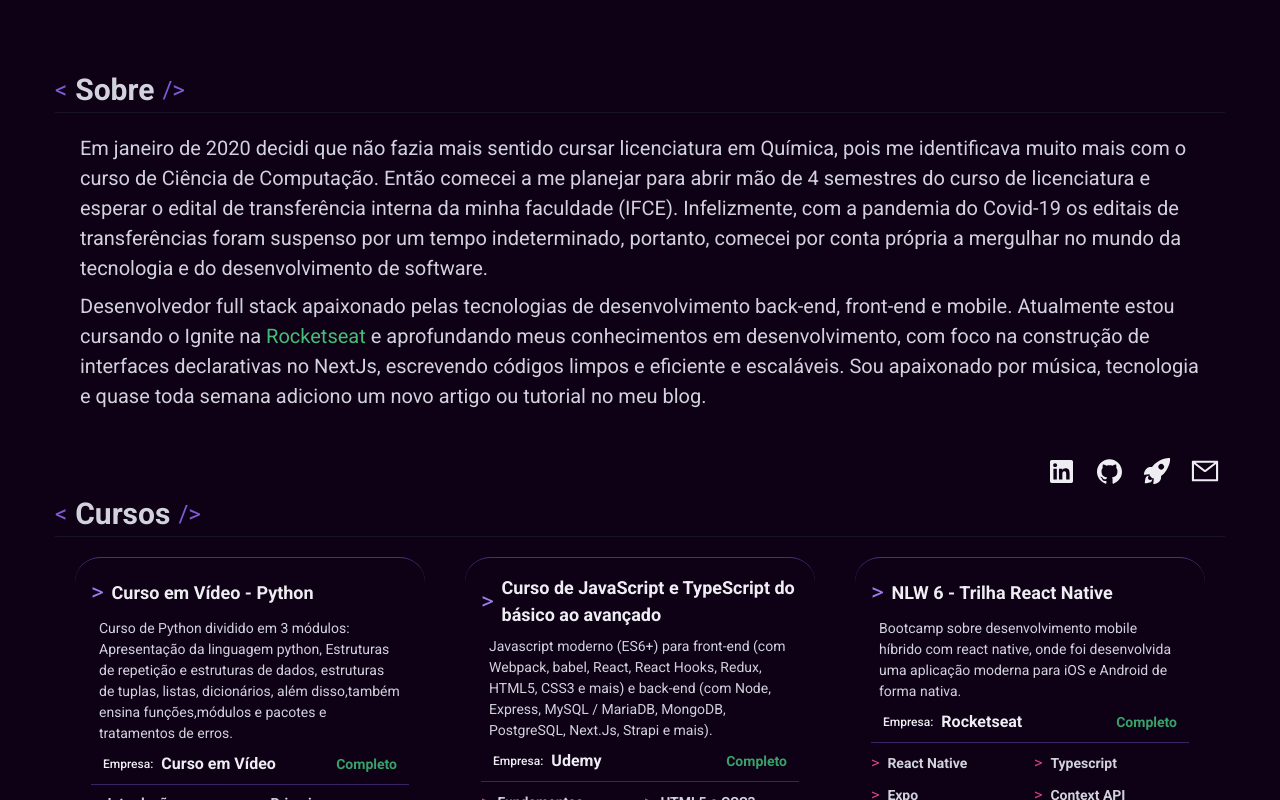
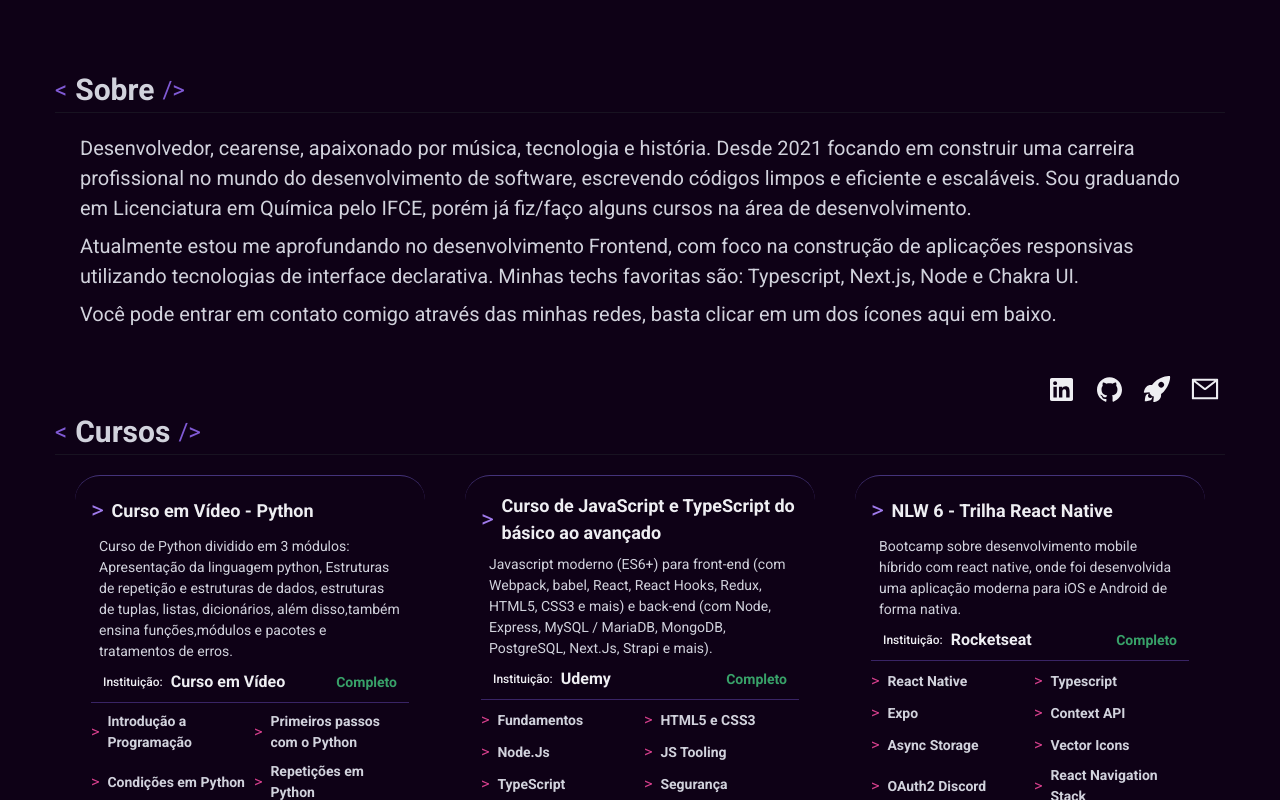
Before and after one commit to Ceviche9/tunde.dev, a Next.js app: page / in a window 1280 px wide. Shown: the part 640-1440 px from the top of the page. Built offline with nearby package versions, Linux system fonts and the light colour scheme.

Commit message:
feat(home): add a diferent about me

```diff
--- a/src/components/AboutMe/index.tsx
+++ b/src/components/AboutMe/index.tsx
@@ -13,30 +13,24 @@ export function AboutMe(): JSX.Element {
         fontWeight={["500","400"]}
         color="gray.100"
       >
-        Em janeiro de 2020 decidi que não fazia mais sentido cursar licenciatura em Química, pois me identificava muito mais
-        com o curso de Ciência de Computação. Então comecei a me planejar para abrir mão de 4 semestres do curso de
-        licenciatura e esperar o edital de transferência interna da minha faculdade (IFCE). Infelizmente, com a
-        pandemia do Covid-19 os editais de transferências foram suspenso por um tempo indeterminado, portanto,
-        comecei por conta própria a mergulhar no mundo da tecnologia e do desenvolvimento de software.
+        Desenvolvedor, cearense, apaixonado por música, tecnologia e história. Desde 2021 focando em construir uma carreira
+        profissional no mundo do desenvolvimento de software, escrevendo códigos limpos e eficiente e escaláveis. Sou graduando
+        em Licenciatura em Química pelo IFCE, porém já fiz/faço alguns cursos na área de desenvolvimento.
       </Text>
       <Text
         fontSize={["md", "xl"]}
         fontWeight={["500","400"]}
         color="gray.100"
       >
-        Desenvolvedor full stack apaixonado pelas tecnologias de desenvolvimento back-end, front-end e mobile.
-        Atualmente estou cursando o Ignite na
-        <Text
-          as="a"
-          color="green.400"
-          href="https://www.rocketseat.com.br/ignite"
-          _hover={{
-            color: "purple.500"
-          }}
-        > Rocketseat </Text>
-        e aprofundando meus conhecimentos em desenvolvimento,
-        com foco na construção de interfaces declarativas no NextJs, escrevendo códigos limpos e eficiente e escaláveis.
-        Sou apaixonado por música, tecnologia e quase toda semana adiciono um novo artigo ou tutorial no meu blog.
+        Atualmente estou me aprofundando no desenvolvimento Frontend, com foco na construção de aplicações responsivas
+        utilizando tecnologias de interface declarativa. Minhas techs favoritas são: Typescript, Next.js, Node e Chakra UI.
+      </Text>
+      <Text
+        fontSize={["md", "xl"]}
+        fontWeight={["500","400"]}
+        color="gray.100"
+      >
+        Você pode entrar em contato comigo através das minhas redes, basta clicar em um dos ícones aqui em baixo.
       </Text>
     </Stack>
   )
--- a/src/components/Courses/course.tsx
+++ b/src/components/Courses/course.tsx
@@ -45,7 +45,7 @@ export const Course = ({about, title, children, where, status, coursesLink}: Cou
               fontSize="xs"
               fontWeight="500"
             >
-              Empresa:
+              Instituição:
             </Text>
             <Text
               fontSize={["sm", "md"]}
```
